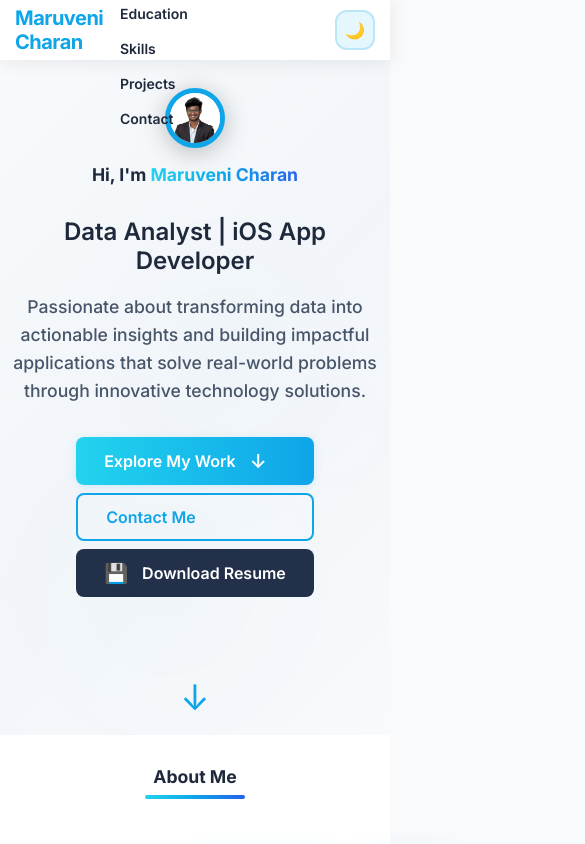
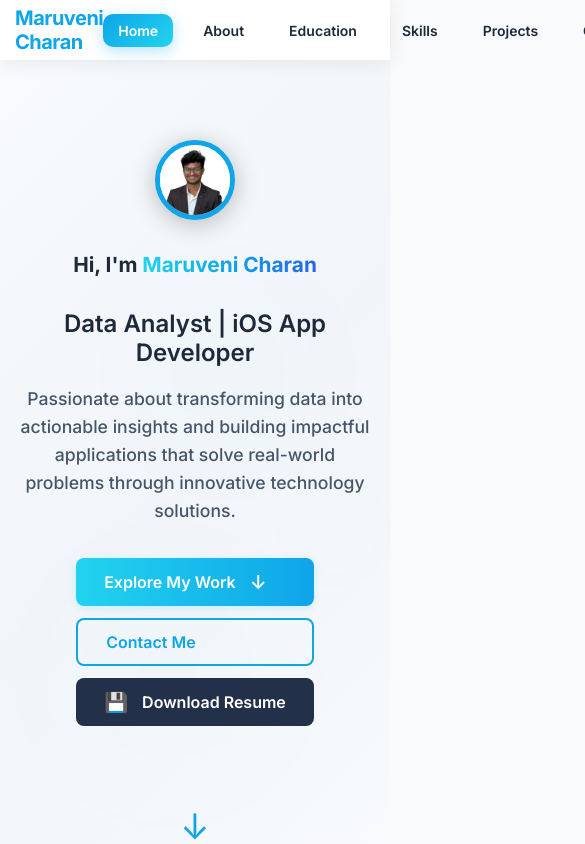
Before and after one commit to charan2319/Portfolio, a React (Create React App) app: page / in a window 390 px wide. Shown: the top 844 px of the page, 585 px wide, since content can reach past the window. Built offline with nearby package versions, Linux system fonts and the light colour scheme.

Commit message:
updated css code

```diff
--- a/src/App.css
+++ b/src/App.css
@@ -4250,69 +4250,3 @@ footer {
     max-width: 1400px;
   }
 }
-/* --- Responsive for mobile screens --- */
-@media (max-width: 600px) {
-  .navbar-menu {
-    flex-direction: column;
-    align-items: flex-start;
-    gap: 0.5rem;
-    font-size: 1rem;
-    padding: 0;
-  }
-  .navbar-left, .navbar-right {
-    padding: 0.5rem 0;
-  }
-  .hero-section, .about-section, .skills-section, .services-section,
-  .education-section, .experience-section, .certifications-section,
-  .achievements-section, .projects-section, .contact-section {
-    padding: 1rem 0.5rem;
-  }
-  .hero-title, .about-title, .section-title, .contact-heading, .pro-projects-title {
-    font-size: 1.3rem;
-    text-align: center;
-  }
-  .hero-profile-img-wrapper {
-    margin: 0 auto 1rem auto;
-  }
-  .profile-img-hero {
-    width: 90px;
-    height: 90px;
-  }
-  .skills-card-grid, .pro-services-grid, .pro-projects-grid,
-  .certifications-grid, .achievements-grid, .contact-grid {
-    grid-template-columns: 1fr !important;
-    gap: 1rem;
-  }
-  .stat-card {
-    padding: 10px 5px;
-    font-size: 0.95rem;
-  }
-  .contact-info-cards {
-    flex-direction: column;
-    gap: 0.5rem;
-  }
-  .contact-social-icons {
-    justify-content: flex-start;
-    gap: 1rem;
-  }
-  .pro-project-card, .pro-service-card, .certification-card, .achievement-card {
-    min-width: 0;
-    width: 100%;
-  }
-  .hero-buttons {
-    flex-direction: column;
-    gap: 0.5rem;
-    align-items: stretch;
-  }
-}
-
-/* --- Extra small screens --- */
-@media (max-width: 400px) {
-  .hero-title, .about-title, .section-title, .contact-heading, .pro-projects-title {
-    font-size: 1.1rem;
-  }
-  .profile-img-hero {
-    width: 60px;
-    height: 60px;
-  }
-}
```
